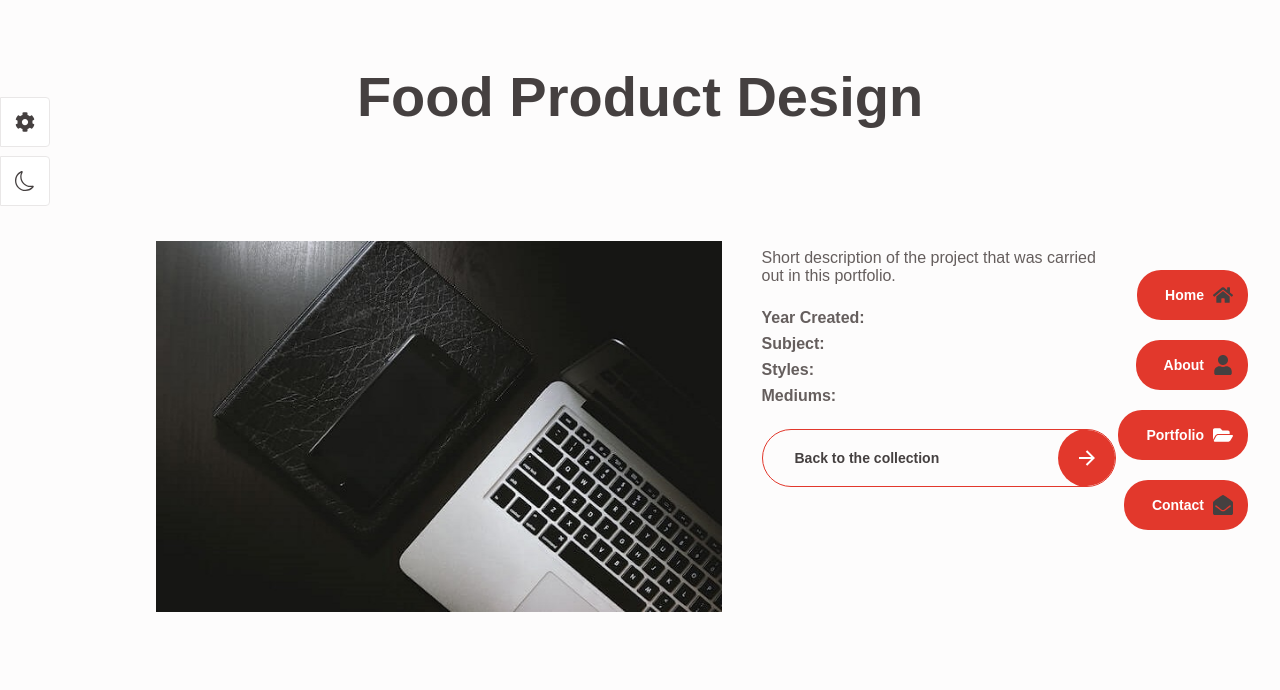
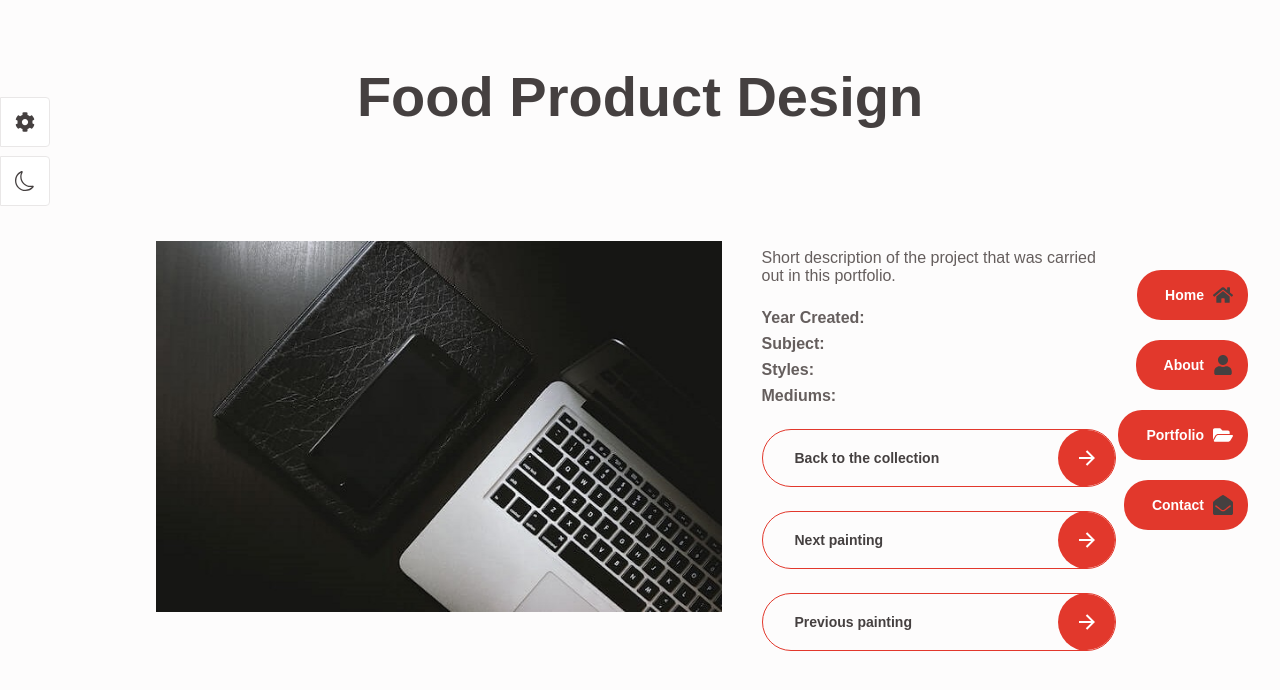
Before and after one commit to Moksh91119/mona-portfolio, a React (Vite) app: page /portfolio/painting/2 in a window 1280 px wide. Shown: the top 690 px of the page. Built offline with nearby package versions, Linux system fonts and the light colour scheme.

Commit message:
-- add the option to go to last and next painting on the painting page (style remaining)

```diff
--- a/src/pages/painting/Painting.jsx
+++ b/src/pages/painting/Painting.jsx
@@ -6,8 +6,39 @@ import { Link } from "react-router";
 
 const Painting = () => {
   const { paintingId } = useParams();
-  const identifier = Number(paintingId);
-  const painting = portfolio.find((item) => item.id === identifier);
+  const paintingIndex = portfolio.findIndex(
+    (item) => String(item.id) === paintingId,
+  );
+  const painting = paintingIndex >= 0 ? portfolio[paintingIndex] : undefined;
+  const previousPainting =
+    paintingIndex > 0 ? portfolio[paintingIndex - 1] : undefined;
+  const nextPainting =
+    paintingIndex >= 0 && paintingIndex < portfolio.length - 1
+      ? portfolio[paintingIndex + 1]
+      : undefined;
+
+  if (!painting) {
+    return (
+      <section className="painting section">
+        <h2 className="section-title">Painting not found</h2>
+        <div className="painting-container container grid">
+          <div className="painting-content">
+            <p className="painting-description">
+              The painting you are looking for does not exist or the link is no
+              longer valid.
+            </p>
+
+            <Link to="/portfolio" className="button portfolio-button">
+              Back to the collection
+              <span className="button-icon">
+                <RiArrowRightLine />
+              </span>
+            </Link>
+          </div>
+        </div>
+      </section>
+    );
+  }
 
   return (
     <section className="painting section">
@@ -40,6 +71,30 @@ const Painting = () => {
               <RiArrowRightLine />
             </span>
           </Link>
+
+          {nextPainting && (
+            <Link
+              to={`/portfolio/painting/${nextPainting.id}`}
+              className="button portfolio-button"
+            >
+              Next painting
+              <span className="button-icon">
+                <RiArrowRightLine />
+              </span>
+            </Link>
+          )}
+
+          {previousPainting && (
+            <Link
+              to={`/portfolio/painting/${previousPainting.id}`}
+              className="button portfolio-button"
+            >
+              Previous painting
+              <span className="button-icon">
+                <RiArrowRightLine />
+              </span>
+            </Link>
+          )}
         </div>
       </div>
     </section>
```
